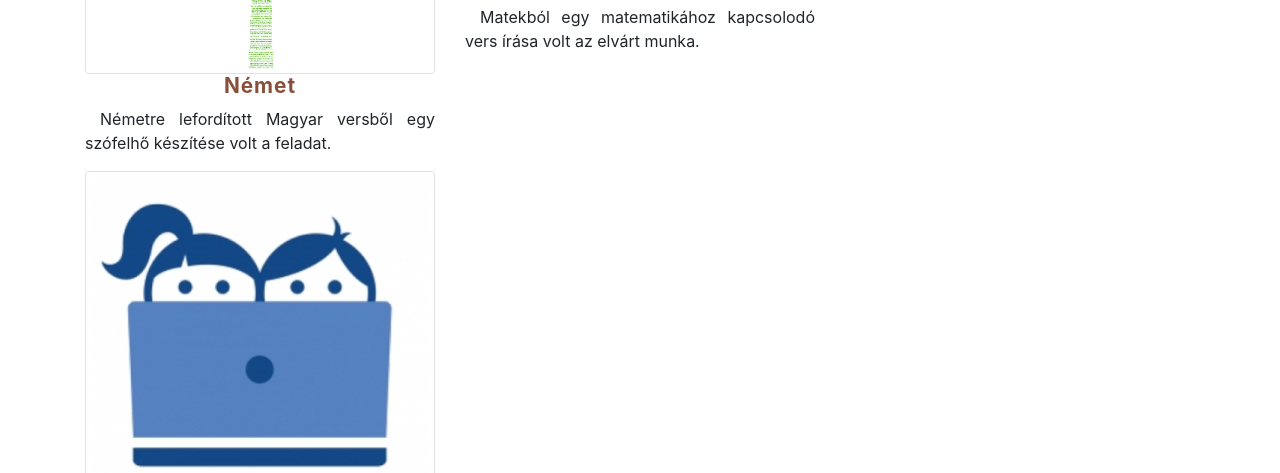
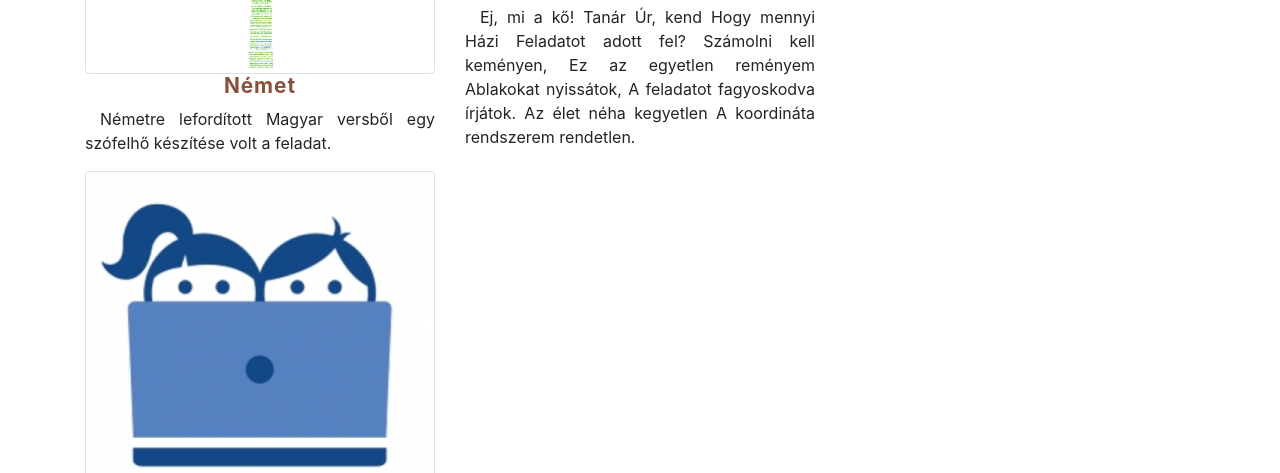
Before and after one commit to Boldizsararany/Digitalis-Temahet, a plain HTML site: page Digitális Témahét 2/Digitális Témahét/index.html in a window 1280 px wide. Shown: the part 1234-1707 px from the top of the page. Drawn offline with Linux system fonts and the light colour scheme.

Commit message:
Update index.html

```diff
--- a/Digitális Témahét 2/Digitális Témahét/index.html
+++ b/Digitális Témahét 2/Digitális Témahét/index.html
@@ -61,7 +61,15 @@
                 <div class="col-sm-6 col-lg-4">
                     <img src="MicrosoftTeams-image.png" alt="Narancs" class="img-fluid img-thumbnail">
                     <h3>Matek</h3>
-                    <p>Matekból egy matematikához kapcsolodó vers írása volt az elvárt munka.</p>
+                    <p>Ej, mi a kő! Tanár Úr, kend
+                       Hogy mennyi Házi Feladatot adott fel?
+                       Számolni kell keményen,
+                       Ez az egyetlen reményem
+
+                       Ablakokat nyissátok,
+                       A feladatot fagyoskodva írjátok.
+                       Az élet néha kegyetlen
+                       A koordináta rendszerem rendetlen. </p>
                 </div>
 
                 <div class="col-sm-6 col-lg-4">
```
